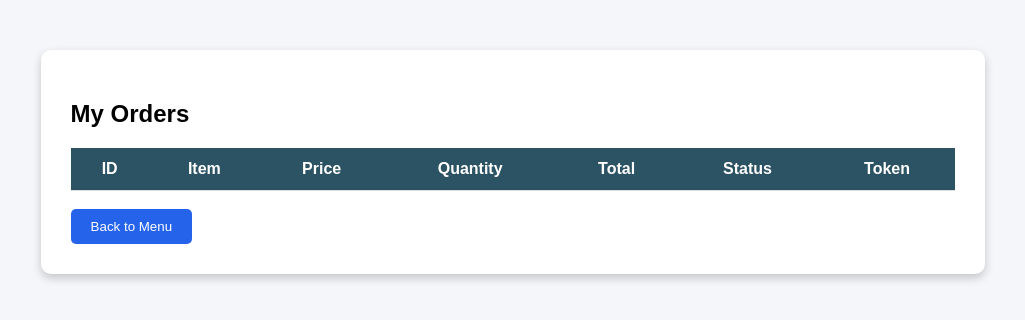
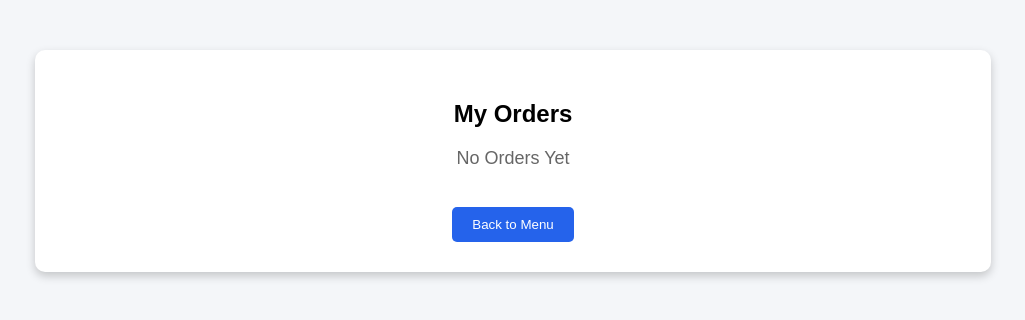
Before and after one commit to prasanna2813/smart_canteen, a Flask app: page /userorders in a window 1280 px wide. Shown: the top 320 px of the page, without its empty margins (127-1152 px from the left). Run offline with Flask 3, Linux system fonts and the light colour scheme; data comes from the database, SQL or seed files in the repository; both versions use the stored data as it was after the commit; lists and menus that the app fills with data are empty.

Commit message:
updated code

```diff
--- a/app.py
+++ b/app.py
@@ -7,7 +7,7 @@ app = Flask(__name__)
 cart = []
 current_user = ""
 
-# ---------------- DATABASE INIT ----------------
+# ---------- DATABASE ----------
 
 def init_db():
     conn = sqlite3.connect("database.db")
@@ -31,23 +31,29 @@ def init_db():
 
 init_db()
 
+
 def get_db():
-    return sqlite3.connect("database.db")
+    conn = sqlite3.connect("database.db")
+    return conn
 
-# ---------------- HOME ----------------
+
+# ---------- HOME ----------
 
 @app.route("/")
 def home():
     return render_template("index.html")
 
-# ---------------- LOGIN ----------------
+
+# ---------- LOGIN ----------
 
 @app.route("/login")
 def login():
     return render_template("login.html")
 
+
 @app.route("/login_check", methods=["POST"])
 def login_check():
+
     global current_user
 
     roll = request.form["roll"]
@@ -59,13 +65,15 @@ def login_check():
     else:
         return "Invalid Login"
 
-# ---------------- USER PANEL ----------------
+
+# ---------- USER PANEL ----------
 
 @app.route("/userpanel")
 def userpanel():
     return render_template("userpanel.html")
 
-# ---------------- ADD TO CART ----------------
+
+# ---------- ADD TO CART ----------
 
 @app.route("/add_to_cart", methods=["POST"])
 def add_to_cart():
@@ -80,7 +88,8 @@ def add_to_cart():
 
     return redirect("/cart")
 
-# ---------------- CART ----------------
+
+# ---------- CART ----------
 
 @app.route("/cart")
 def cart_page():
@@ -89,7 +98,8 @@ def cart_page():
 
     return render_template("cart.html", cart=cart, total=total)
 
-# ---------------- CHECKOUT ----------------
+
+# ---------- CHECKOUT ----------
 
 @app.route("/checkout")
 def checkout():
@@ -98,7 +108,8 @@ def checkout():
 
     return render_template("payment.html", total=total)
 
-# ---------------- PAYMENT DONE ----------------
+
+# ---------- PAYMENT DONE ----------
 
 @app.route("/paydone")
 def paydone():
@@ -122,13 +133,15 @@ def paydone():
 
     return redirect(f"/success/{token}")
 
-# ---------------- SUCCESS ----------------
+
+# ---------- SUCCESS ----------
 
 @app.route("/success/<token>")
 def success(token):
     return render_template("success.html", token=token)
 
-# ---------------- USER ORDERS ----------------
+
+# ---------- USER ORDERS ----------
 
 @app.route("/userorders")
 def userorders():
@@ -145,11 +158,13 @@ def userorders():
 
     return render_template("userorders.html", orders=orders)
 
-# ---------------- ADMIN LOGIN ----------------
+
+# ---------- ADMIN LOGIN ----------
 
 @app.route("/adminlogin")
 def adminlogin():
     return render_template("adminlogin.html")
+
 
 @app.route("/admin_check", methods=["POST"])
 def admin_check():
@@ -162,7 +177,8 @@ def admin_check():
     else:
         return "Invalid Login"
 
-# ---------------- ADMIN DASHBOARD ----------------
+
+# ---------- ADMIN DASHBOARD ----------
 
 @app.route("/admin")
 def admin():
@@ -173,7 +189,10 @@ def admin():
     orders = cur.execute("SELECT * FROM orders").fetchall()
 
     total_orders = len(orders)
-    total_sales = sum(i[5] for i in orders)
+
+    total_sales = 0
+    for o in orders:
+        total_sales += o[5]
 
     conn.close()
 
@@ -184,7 +203,8 @@ def admin():
         total_sales=total_sales
     )
 
-# ---------------- ACCEPT ORDER ----------------
+
+# ---------- ACCEPT ORDER ----------
 
 @app.route("/accept/<int:id>")
 def accept(id):
@@ -202,7 +222,8 @@ def accept(id):
 
     return redirect("/admin")
 
-# ---------------- ORDER READY ----------------
+
+# ---------- ORDER READY ----------
 
 @app.route("/reached/<int:id>")
 def reached(id):
@@ -220,7 +241,8 @@ def reached(id):
 
     return redirect("/admin")
 
-# ---------------- DELETE ----------------
+
+# ---------- DELETE ----------
 
 @app.route("/delete/<int:id>")
 def delete(id):
@@ -235,246 +257,8 @@ def delete(id):
 
     return redirect("/admin")
 
-# ---------------- RUN ----------------
 
-from flask import Flask, render_template, request, redirect
-import sqlite3
-import random
-
-app = Flask(__name__)
-
-cart = []
-current_user = ""
-
-# ---------------- DATABASE INIT ----------------
-
-def init_db():
-    conn = sqlite3.connect("database.db")
-    cur = conn.cursor()
-
-    cur.execute("""
-    CREATE TABLE IF NOT EXISTS orders(
-        id INTEGER PRIMARY KEY AUTOINCREMENT,
-        roll TEXT,
-        item TEXT,
-        price INTEGER,
-        qty INTEGER,
-        total INTEGER,
-        status TEXT,
-        token INTEGER
-    )
-    """)
-
-    conn.commit()
-    conn.close()
-
-init_db()
-
-def get_db():
-    return sqlite3.connect("database.db")
-
-# ---------------- HOME ----------------
-
-@app.route("/")
-def home():
-    return render_template("index.html")
-
-# ---------------- LOGIN ----------------
-
-@app.route("/login")
-def login():
-    return render_template("login.html")
-
-@app.route("/login_check", methods=["POST"])
-def login_check():
-    global current_user
-
-    roll = request.form["roll"]
-    password = request.form["password"]
-
-    if password == "123":
-        current_user = roll
-        return redirect("/userpanel")
-    else:
-        return "Invalid Login"
-
-# ---------------- USER PANEL ----------------
-
-@app.route("/userpanel")
-def userpanel():
-    return render_template("userpanel.html")
-
-# ---------------- ADD TO CART ----------------
-
-@app.route("/add_to_cart", methods=["POST"])
-def add_to_cart():
-
-    item = request.form["item"]
-    price = int(request.form["price"])
-    qty = int(request.form["quantity"])
-
-    total = price * qty
-
-    cart.append([item, price, qty, total])
-
-    return redirect("/cart")
-
-# ---------------- CART ----------------
-
-@app.route("/cart")
-def cart_page():
-
-    total = sum(i[3] for i in cart)
-
-    return render_template("cart.html", cart=cart, total=total)
-
-# ---------------- CHECKOUT ----------------
-
-@app.route("/checkout")
-def checkout():
-
-    total = sum(i[3] for i in cart)
-
-    return render_template("payment.html", total=total)
-
-# ---------------- PAYMENT DONE ----------------
-
-@app.route("/paydone")
-def paydone():
-
-    conn = get_db()
-    cur = conn.cursor()
-
-    token = random.randint(100,999)
-
-    for item in cart:
-
-        cur.execute(
-        "INSERT INTO orders(roll,item,price,qty,total,status,token) VALUES(?,?,?,?,?,?,?)",
-        (current_user,item[0],item[1],item[2],item[3],"Pending",token)
-        )
-
-    conn.commit()
-    conn.close()
-
-    cart.clear()
-
-    return redirect(f"/success/{token}")
-
-# ---------------- SUCCESS ----------------
-
-@app.route("/success/<token>")
-def success(token):
-    return render_template("success.html", token=token)
-
-# ---------------- USER ORDERS ----------------
-
-@app.route("/userorders")
-def userorders():
-
-    conn = get_db()
-    cur = conn.cursor()
-
-    orders = cur.execute(
-        "SELECT * FROM orders WHERE roll=?",
-        (current_user,)
-    ).fetchall()
-
-    conn.close()
-
-    return render_template("userorders.html", orders=orders)
-
-# ---------------- ADMIN LOGIN ----------------
-
-@app.route("/adminlogin")
-def adminlogin():
-    return render_template("adminlogin.html")
-
-@app.route("/admin_check", methods=["POST"])
-def admin_check():
-
-    username = request.form["username"]
-    password = request.form["password"]
-
-    if username == "admin" and password == "admin123":
-        return redirect("/admin")
-    else:
-        return "Invalid Login"
-
-# ---------------- ADMIN DASHBOARD ----------------
-
-@app.route("/admin")
-def admin():
-
-    conn = get_db()
-    cur = conn.cursor()
-
-    orders = cur.execute("SELECT * FROM orders").fetchall()
-
-    total_orders = len(orders)
-    total_sales = sum(i[5] for i in orders)
-
-    conn.close()
-
-    return render_template(
-        "admindashboard.html",
-        orders=orders,
-        total_orders=total_orders,
-        total_sales=total_sales
-    )
-
-# ---------------- ACCEPT ORDER ----------------
-
-@app.route("/accept/<int:id>")
-def accept(id):
-
-    conn = get_db()
-    cur = conn.cursor()
-
-    cur.execute(
-        "UPDATE orders SET status='Accepted' WHERE id=?",
-        (id,)
-    )
-
-    conn.commit()
-    conn.close()
-
-    return redirect("/admin")
-
-# ---------------- ORDER READY ----------------
-
-@app.route("/reached/<int:id>")
-def reached(id):
-
-    conn = get_db()
-    cur = conn.cursor()
-
-    cur.execute(
-        "UPDATE orders SET status='Reached' WHERE id=?",
-        (id,)
-    )
-
-    conn.commit()
-    conn.close()
-
-    return redirect("/admin")
-
-# ---------------- DELETE ----------------
-
-@app.route("/delete/<int:id>")
-def delete(id):
-
-    conn = get_db()
-    cur = conn.cursor()
-
-    cur.execute("DELETE FROM orders WHERE id=?", (id,))
-
-    conn.commit()
-    conn.close()
-
-    return redirect("/admin")
-
-# ---------------- RUN ----------------
+# ---------- RUN ----------
 
 if __name__ == "__main__":
     app.run(debug=True)
--- a/templates/bill.html
+++ b/templates/bill.html
@@ -98,8 +98,8 @@ color:#555;
 <tr>
 <td>{{item.item}}</td>
 <td>₹{{item.price}}</td>
-<td>{{item.quantity}}</td>
-<td>₹{{item.total}}</td>
+<td>{{item.qty}}</td>
+<td>₹{{item.price * item.qty}}</td>
 </tr>
 
 {% endfor %}
--- a/templates/userorders.html
+++ b/templates/userorders.html
@@ -8,6 +8,7 @@
 body{
 font-family:Arial;
 background:#f4f6f9;
+margin:0;
 }
 
 .container{
@@ -18,6 +19,11 @@ background:white;
 padding:30px;
 border-radius:10px;
 box-shadow:0 4px 10px rgba(0,0,0,0.2);
+}
+
+h2{
+text-align:center;
+margin-bottom:20px;
 }
 
 table{
@@ -42,7 +48,7 @@ font-weight:bold;
 }
 
 .accepted{
-color:blue;
+color:#2563eb;
 font-weight:bold;
 }
 
@@ -60,6 +66,17 @@ border-radius:5px;
 cursor:pointer;
 }
 
+button:hover{
+background:#1e40af;
+}
+
+.empty{
+text-align:center;
+color:#666;
+font-size:18px;
+margin:20px 0;
+}
+
 </style>
 
 </head>
@@ -69,6 +86,12 @@ cursor:pointer;
 <div class="container">
 
 <h2>My Orders</h2>
+
+{% if orders|length == 0 %}
+
+<p class="empty">No Orders Yet</p>
+
+{% else %}
 
 <table>
 
@@ -101,24 +124,29 @@ cursor:pointer;
 <span class="accepted">🟠 Preparing</span>
 
 {% elif order[6] == "Reached" %}
-<span class="reached">🟢 Ready</span>
-
+<span class="reached">🟢 Ready for Pickup</span>
 
 {% endif %}
 
 </td>
+
 <td>#{{order[7]}}</td>
+
 </tr>
 
 {% endfor %}
 
 </table>
 
+{% endif %}
+
 <br>
 
+<div style="text-align:center">
 <a href="/userpanel">
 <button>Back to Menu</button>
 </a>
+</div>
 
 </div>
 
```
Also changed, not shown: templates/admindashboard.html (+6 -5 lines), templates/adminlogin.html (+12 -5 lines), templates/cart.html (+9 -0 lines), templates/login.html (+1 -7 lines), templates/success.html (+15 -2 lines), canteen.db (added), database.db.
